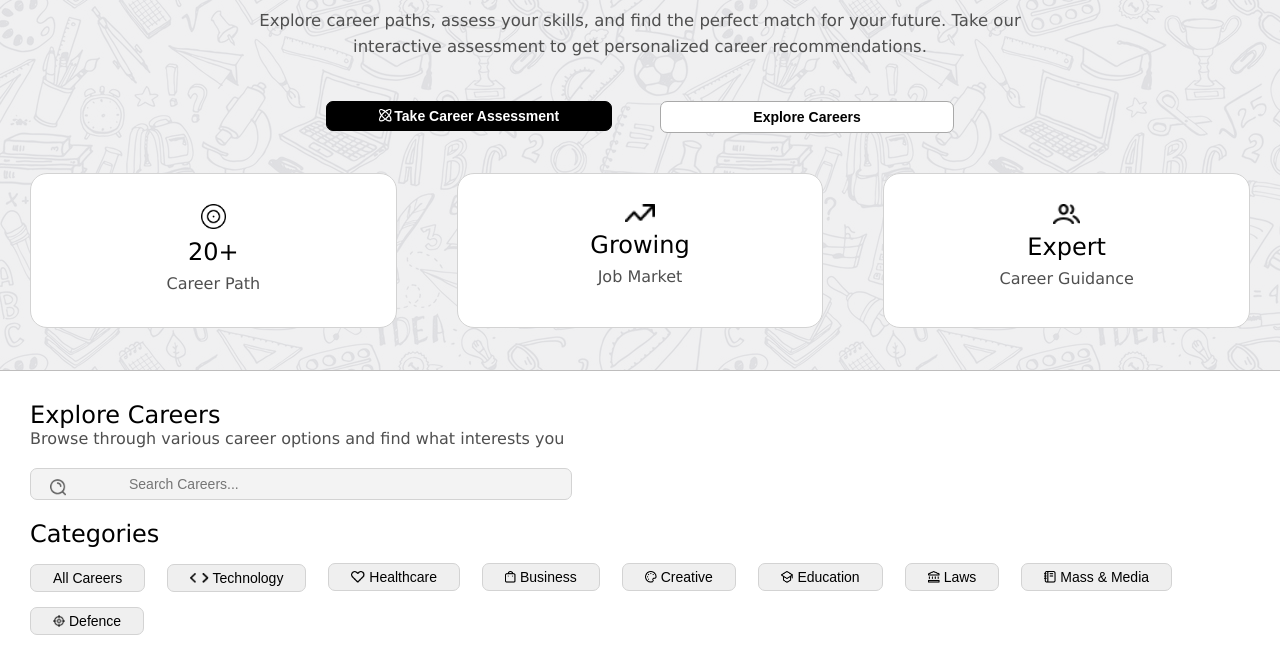
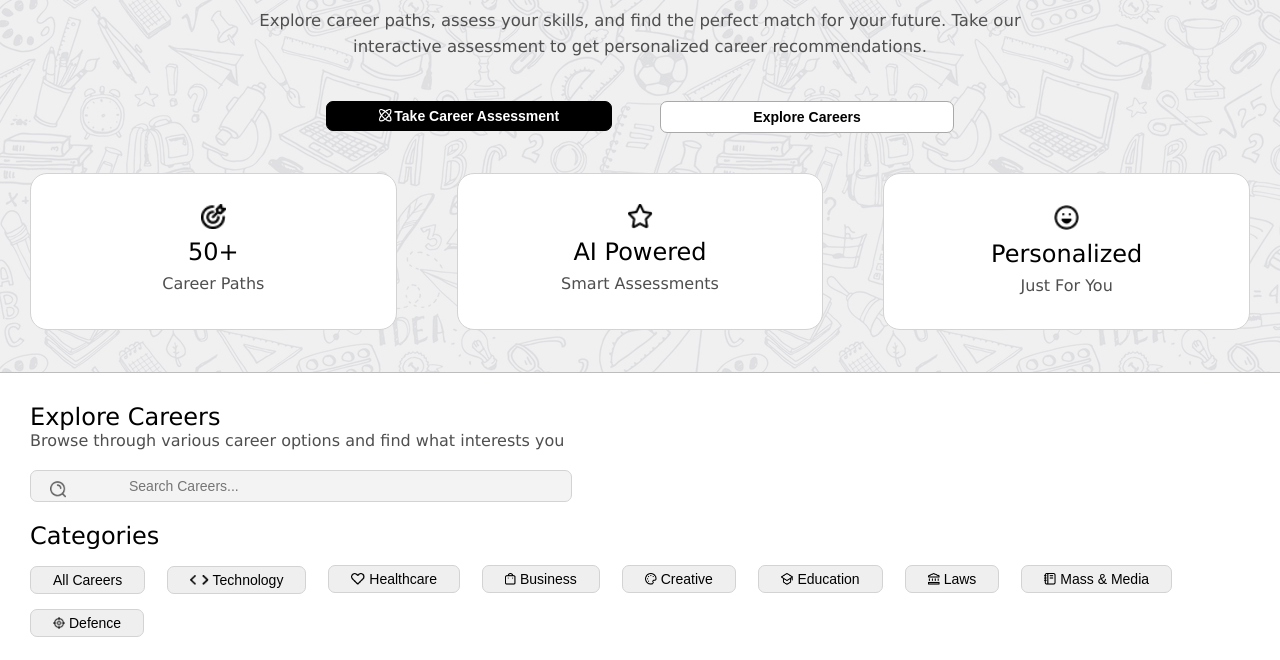
Before and after one commit to michii-muchu/Career-Path-Finder, a plain HTML site: page homepage.html in a window 1280 px wide. Shown: the part 140-800 px from the top of the page. Drawn offline with Linux system fonts and the light colour scheme; no server answers.

Commit message:
Update homepage stats

```diff
--- a/homepage.html
+++ b/homepage.html
@@ -281,17 +281,17 @@
             <button onclick="scrollToCareers()">Explore Careers</button>
             <div class="container">
                 <div>
-                    <img src="./assests/goal.png" height="25px" width="25px" alt="goal.png">
-                    <h3>20+</h3>
-                    <p>Career Path</p></div>
+                    <img src="./assests/target.png" height="25px" width="25px" alt="goal.png">
+                    <h3>50+</h3>
+                    <p>Career Paths</p></div>
                 <div>
-                    <img src="./assests/growth.png" height="18px" width="30px" alt="growth.png" >
-                <h3>Growing</h3>
-                    <p>Job Market</p></div>
+                    <img src="./assests/star_light.png" height="25px" width="25px" alt="star_light.png" >
+                    <h3>AI Powered</h3>
+                    <p>Smart Assessments</p></div>
                 <div>
-                    <img src="./assests/expert.png" height="20px" width="27px" alt="expert.png">
-                    <h3>Expert</h3>
-                    <p>Career Guidance</p></div>
+                    <img src="./assests/smiley-happy.png" height="27px" width="27px" alt="smiley-happy.png">
+                    <h3>Personalized</h3>
+                    <p>Just For You</p></div>
 
             </div>
         </div>
```
Also changed, not shown: assests/goal.png (deleted), assests/smiley-happy.png (added), assests/star_light.png (added), assests/target.png (added).
